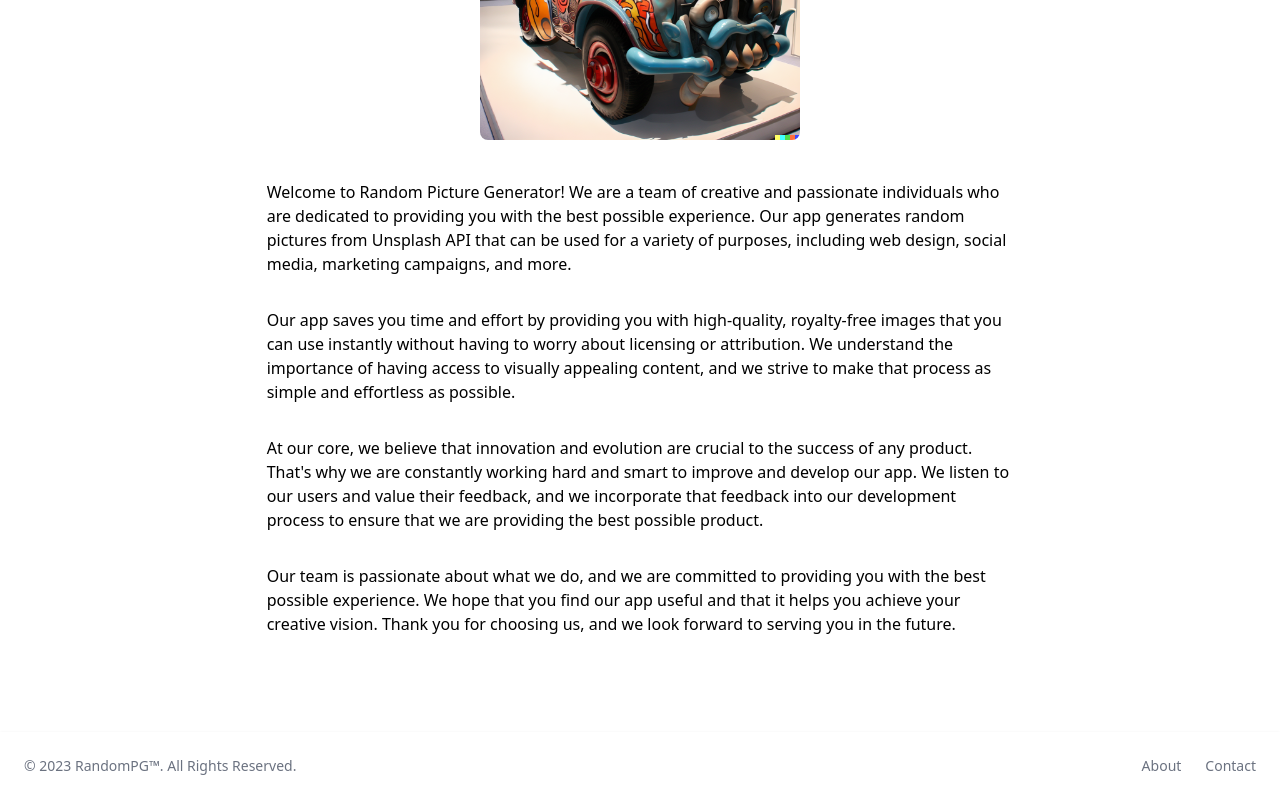
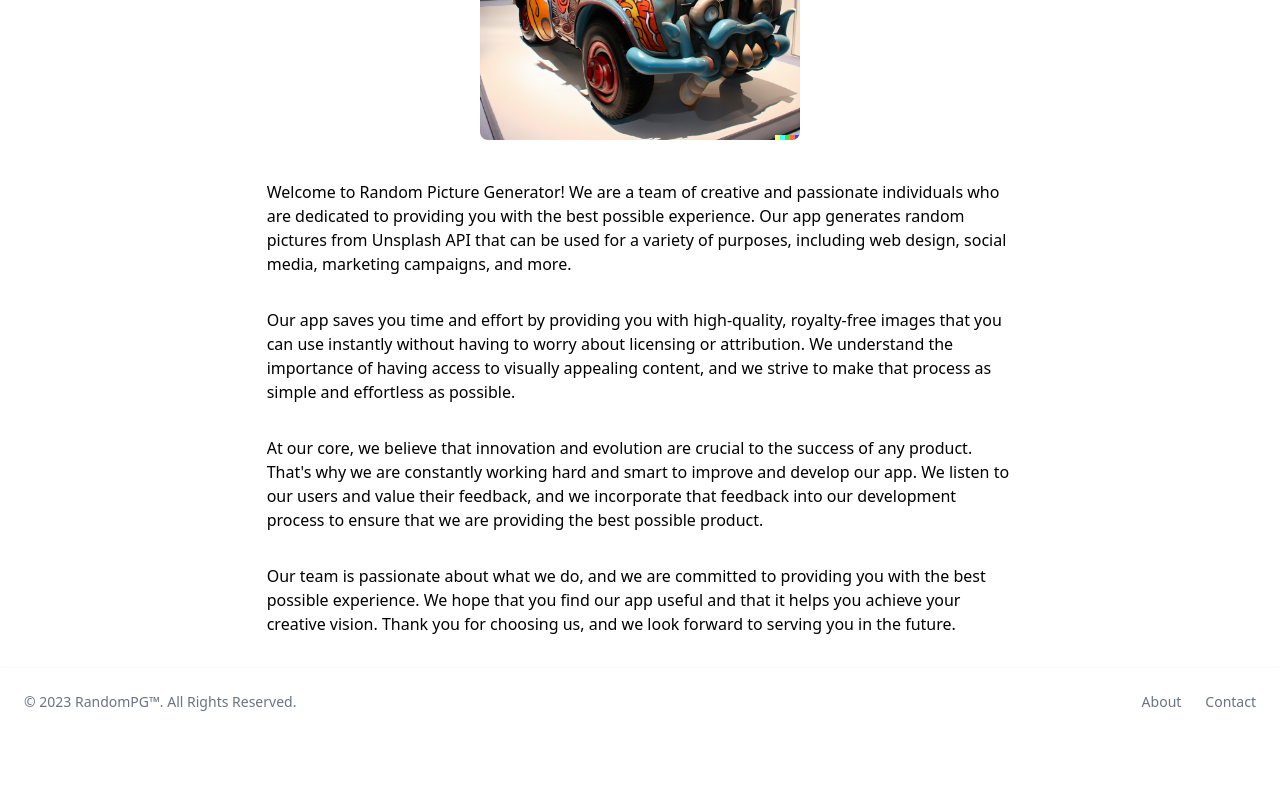
Before and after one commit to aynaever/random-photo, a Next.js app: page /about in a window 1280 px wide. Shown: the part 380-1180 px from the top of the page. After the commit the page ends 1116 px from the top, so only its background shows below. Built offline with nearby package versions, Linux system fonts and the light colour scheme.

Commit message:
remove margin top in footer

```diff
--- a/components/footer.js
+++ b/components/footer.js
@@ -2,7 +2,7 @@ import Link from 'next/link';
 
 export default function Footer() {
 	return (
-<footer className="bg-white mt-16 w-full shadow dark:bg-gray-800">
+<footer className="bg-white w-full shadow dark:bg-gray-800">
     <div className="w-full mx-auto container md:p-6 p-4 md:flex md:items-center md:justify-between">
       <span className="text-sm text-gray-500 sm:text-center dark:text-gray-400">© 2023 <Link href="/" className="hover:underline">RandomPG™</Link>. All Rights Reserved.
     </span>
```
